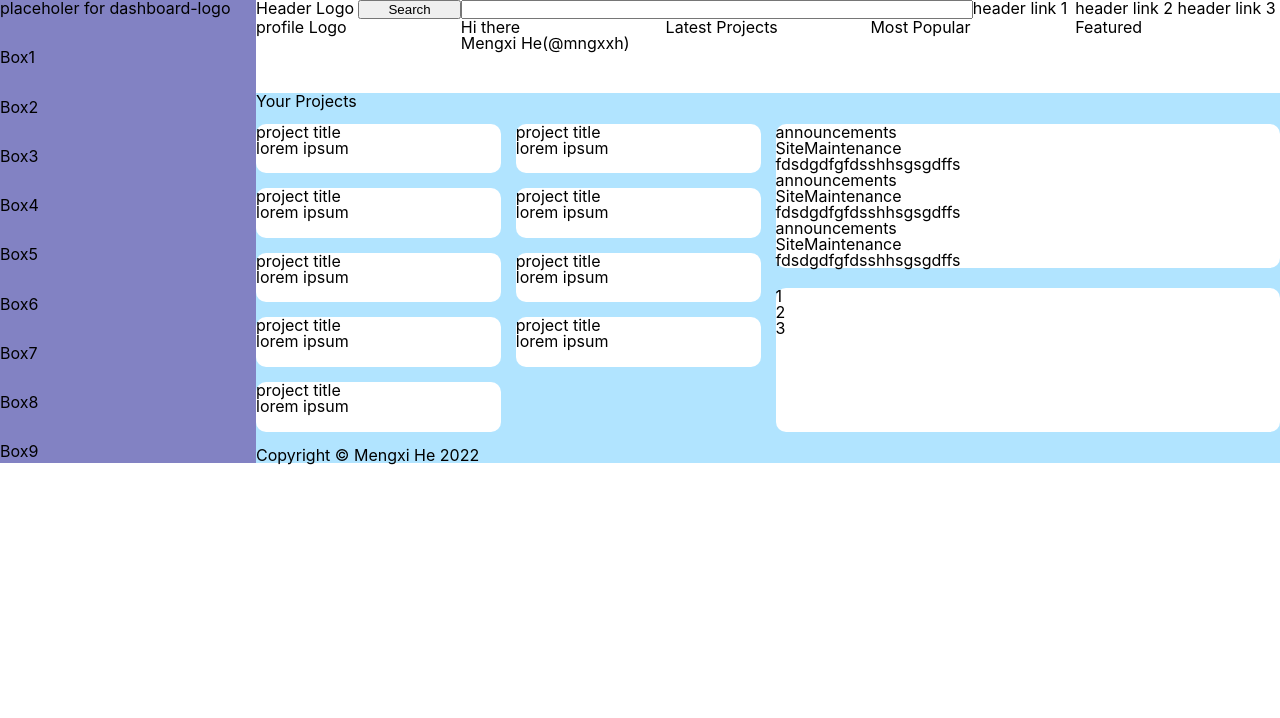
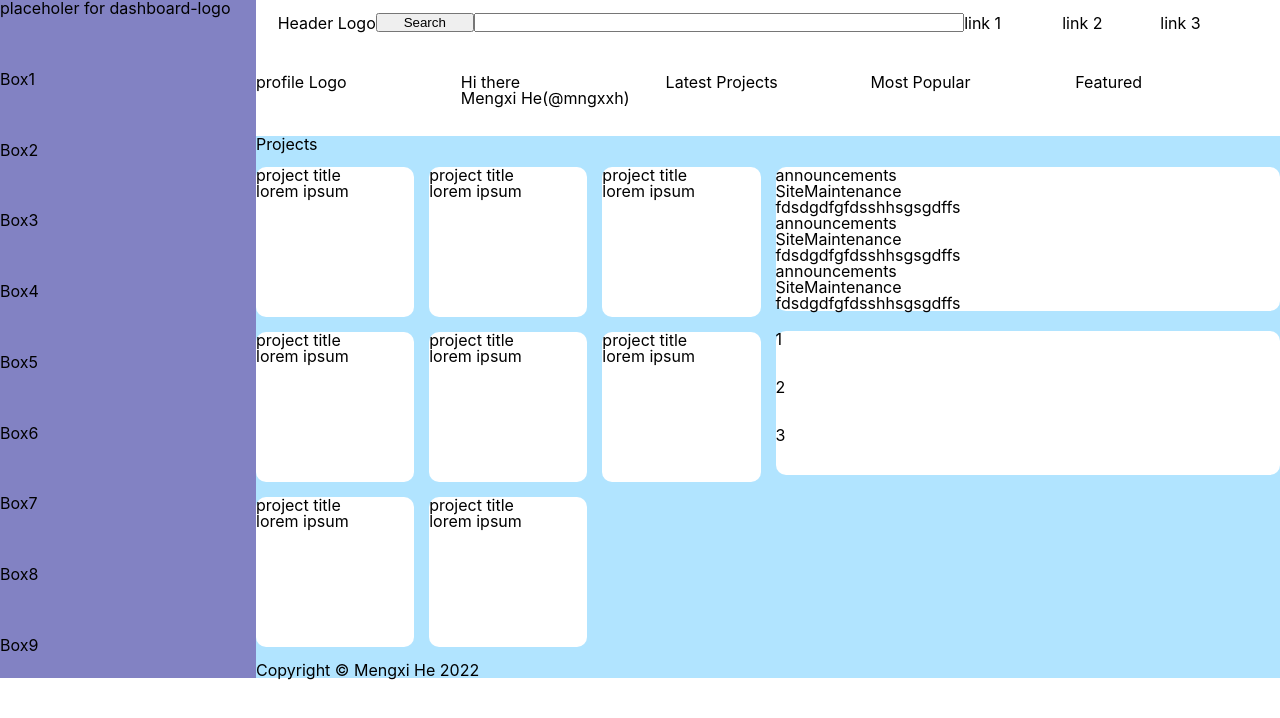
Before and after one commit to mengxihe/Admin-Dashboard, a plain HTML site: page index.html in a window 1280 px wide. Drawn offline with Linux system fonts and the light colour scheme.

Commit message:
more style changes

```diff
--- a/index.html
+++ b/index.html
@@ -18,14 +18,14 @@
                 <input type="text" name="searchbar" id="search">
                 <div class="menu">
                     <ul>
-                        <li>header link 1</li>
-                        <li>header link 2</li>
-                        <li>header link 3</li>
+                        <li>link 1</li>
+                        <li>link 2</li>
+                        <li>link 3</li>
                     </ul>
                 </div>
             </div>
             <div class="nav">
-                <ul>
+                <ul class="hey">
                     <li>profile Logo</li>
                     <li>
                         <p>Hi there</p>
@@ -57,7 +57,7 @@
 
 
         <div class="inner">
-            <p class="innerTitle">Your Projects</p>
+            <p class="innerTitle">Projects</p>
             <div class="projects">
                 <div class="card">
                     <p class="title">
@@ -107,30 +107,31 @@
                     </p>
                     <p>lorem ipsum</p>
                 </div>
-                <div class="card">
-                    <p class="title">
-                        project title
-                    </p>
-                    <p>lorem ipsum</p>
-                </div>
+
             </div>
 
             <div class="notifications">
                 <div class="announcements">
+                    <div class="announce1">
                         <p class="A-title">announcements</p>
                         <div class="announce-content">
                             <p class="a-title">SiteMaintenance</p>
                             <p class="a-content">fdsdgdfgfdsshhsgsgdffs</p>
                         </div>
+                    </div>
+                    <div class="announce2">
                         <p class="A-title">announcements</p>
                         <div class="announce-content">
                             <p class="a-title">SiteMaintenance</p>
                             <p class="a-content">fdsdgdfgfdsshhsgsgdffs</p>
                         </div>
+                    </div>
+                    <div class="announce3">
                         <p class="A-title">announcements</p>
                         <div class="announce-content">
                             <p class="a-title">SiteMaintenance</p>
                             <p class="a-content">fdsdgdfgfdsshhsgsgdffs</p>
+                        </div>
                     </div>
                 </div>
 
--- a/style.css
+++ b/style.css
@@ -56,37 +56,57 @@ table {
     grid-template-rows: 1fr 4fr;
 }
 
+.sidebar {
+    grid-row: 1/3;
+    grid-column: 1/2;
+    background-color: rgb(130, 130, 195);
+    display: grid;
+    gap: 30px;
+}
 
+.topbar {
+    grid-row: 1/2;
+    grid-column: 2/3;
+    display: grid;
+    grid-template-rows: 1fr 2fr;
+}
 
 .header {
-    grid-column: 2/3;
     display: grid;
     grid-template-columns: 1fr 1fr 5fr 3fr;
+    justify-self: center;
 }
 
+.logo{
+    align-self: center;
+}
+.header button,
+.header input {
+    align-self: center;
+}
 .menu ul{
     display: grid;
     grid-template-columns: repeat(3, 1fr);
 }
 
-.sidebar {
-    grid-row: 1/3;
-    background-color: rgb(130, 130, 195);
-    display: grid;
-    gap: 30px;
+.menu {
+    align-self: center;
 }
 
 .nav {
-    grid-column: 2/3;
+    align-self: center;
 }
 
 .nav ul {
     display: grid;
-    grid-template-columns: 1fr 1fr 1fr 1fr 1fr;
+    grid-template-columns: repeat(5, 1fr);
+    list-style-type: none;
+
 }
 
 .inner{
     grid-column: 2/3;
+    grid-row: 2/3;
     display: grid;
     grid-template-columns: 1fr 1fr;
     background-color: rgb(177, 228, 255);
@@ -97,6 +117,7 @@ table {
     background-color: #FFFFFF;
     color: black;
     border-radius: 10px;
+    height: 150px;
 }
 
 .innerTitle {
@@ -105,7 +126,8 @@ table {
 
 .projects {
     display: grid;
-    grid-template-columns: 1fr 1fr;
+    grid-row: 2/4;
+    grid-template-columns: repeat(auto-fit, minmax(150px, 1fr));
     gap: 15px;
 }
 
@@ -120,3 +142,15 @@ table {
     background-color: white;
     border-radius: 10px;
 }
+
+.announcements {
+    display: grid;
+}
+
+.trending {
+    display: grid;
+}
+
+.footer {
+    grid-row: 4/5;
+}
```
Lines whose indentation alone changed are shown as unchanged.
